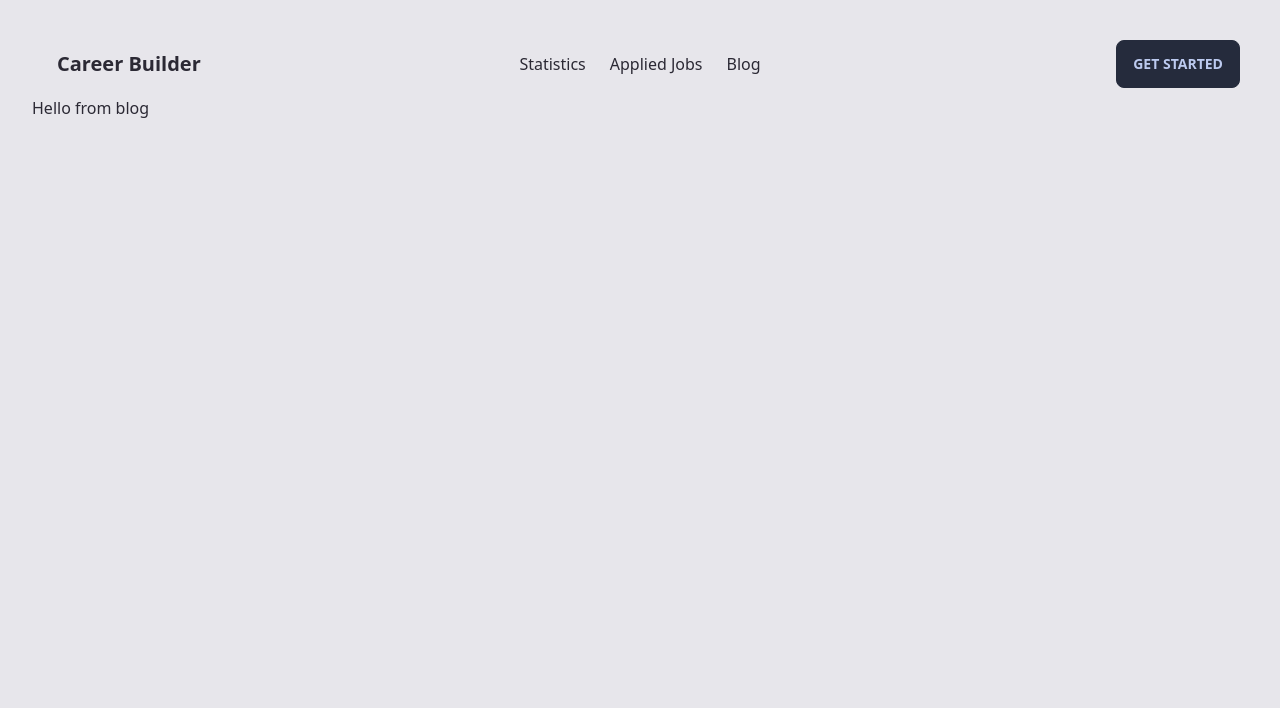
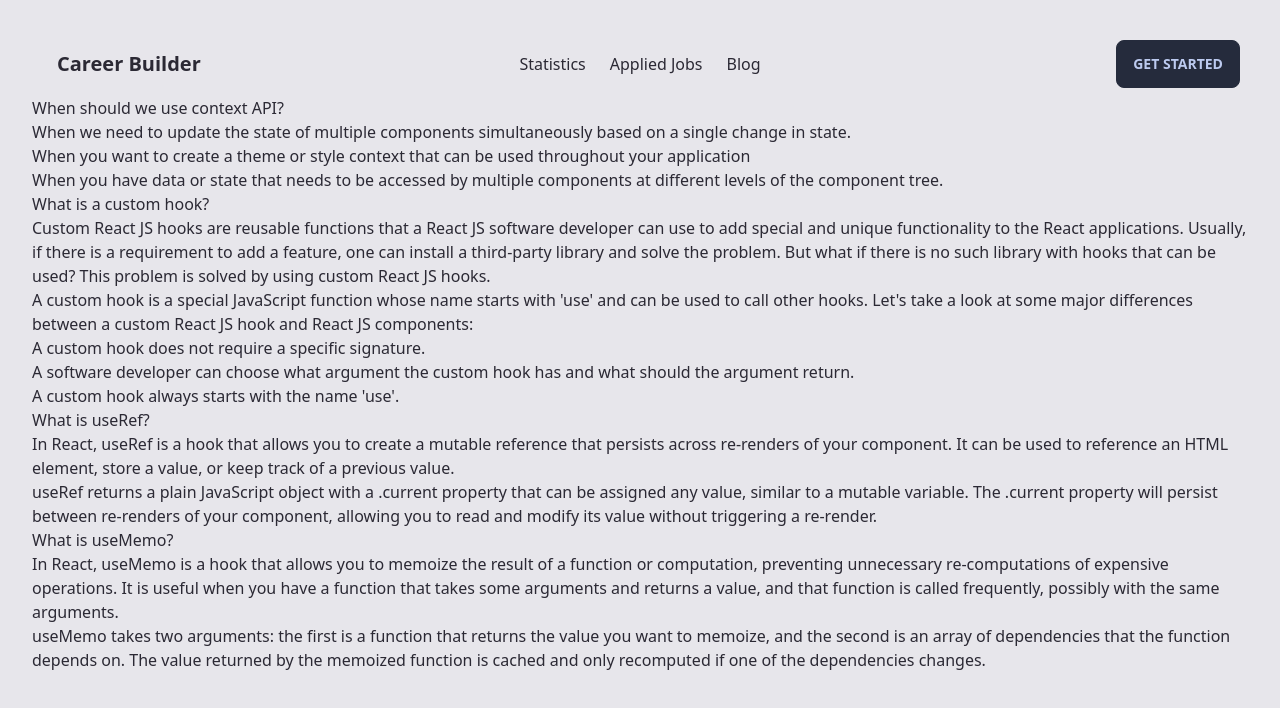
Before and after one commit to jakariamasum/Carrier-builder, a React (Vite) app: page /blog in a window 1280 px wide. Shown: the top 708 px of the page. Built offline with nearby package versions, Linux system fonts and the light colour scheme.

Commit message:
blog page added

```diff
--- a/src/components/Blog/Blog.jsx
+++ b/src/components/Blog/Blog.jsx
@@ -3,7 +3,37 @@ import React from 'react';
 const Blog = () => {
     return (
         <div>
-            <h1>Hello from blog</h1>
+            <div>
+                <h1>When should we use context API?</h1>
+                <ul>
+                    <li>When we need to update the state of multiple components simultaneously based on a single change in state.</li>
+                    <li>When you want to create a theme or style context that can be used throughout your application</li>
+                    <li>When you have data or state that needs to be accessed by multiple components at different levels of the component tree.</li>
+                </ul>
+            </div>
+            <div>
+                <h1>What is a custom hook?</h1>
+                <p>Custom React JS hooks are reusable functions that a React JS software developer can use to add special and unique functionality to the React applications. Usually, if there is a requirement to add a feature, one can install a third-party library and solve the problem. But what if there is no such library with hooks that can be used? This problem is solved by using custom React JS hooks. <br />
+
+                    A custom hook is a special JavaScript function whose name starts with 'use' and can be used to call other hooks. Let's take a look at some major differences between a custom React JS hook and React JS components: <br />
+                    <ul>
+                        <li>A custom hook does not require a specific signature.</li>
+                        <li>A software developer can choose what argument the custom hook has and what should the argument return.</li>
+                        <li>A custom hook always starts with the name 'use'.</li>
+                    </ul>
+                </p>
+            </div>
+            <div>
+                <h1>What is useRef?</h1>
+                <p>In React, useRef is a hook that allows you to create a mutable reference that persists across re-renders of your component. It can be used to reference an HTML element, store a value, or keep track of a previous value. <br />
+                    useRef returns a plain JavaScript object with a .current property that can be assigned any value, similar to a mutable variable. The .current property will persist between re-renders of your component, allowing you to read and modify its value without triggering a re-render.</p>
+            </div>
+            <div>
+                <h1>What is useMemo?</h1>
+                <p>In React, useMemo is a hook that allows you to memoize the result of a function or computation, preventing unnecessary re-computations of expensive operations. It is useful when you have a function that takes some arguments and returns a value, and that function is called frequently, possibly with the same arguments. <br />
+                    useMemo takes two arguments: the first is a function that returns the value you want to memoize, and the second is an array of dependencies that the function depends on. The value returned by the memoized function is cached and only recomputed if one of the dependencies changes.
+                </p>
+            </div>
         </div>
     );
 };
```
